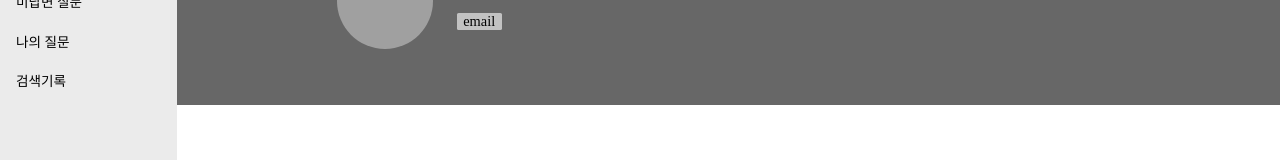
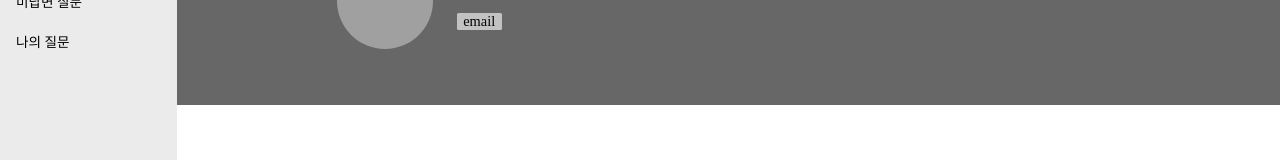
Before and after one commit to Hurdlethon-ClassTree/ClassTree-FE, a Vue app: page /setting in a window 1280 px wide. Shown: the part 160-320 px from the top of the page. Built offline with nearby package versions, Linux system fonts and the light colour scheme.

Commit message:
[Fix] leftbar 검색기록 삭제

```diff
--- a/src/components/LeftBar.vue
+++ b/src/components/LeftBar.vue
@@ -12,16 +12,11 @@
     <router-link to="/myquestion" class="link">
       <div class="left-bar-menu">나의 질문</div>
     </router-link>
-    <router-link to="/searchhistory" class="link">
-      <div class="left-bar-menu">검색기록</div>
-    </router-link>
   </div>
 </template>
 
 <script>
-export default {
-
-}
+export default {};
 </script>
 
 <style scoped>
```
